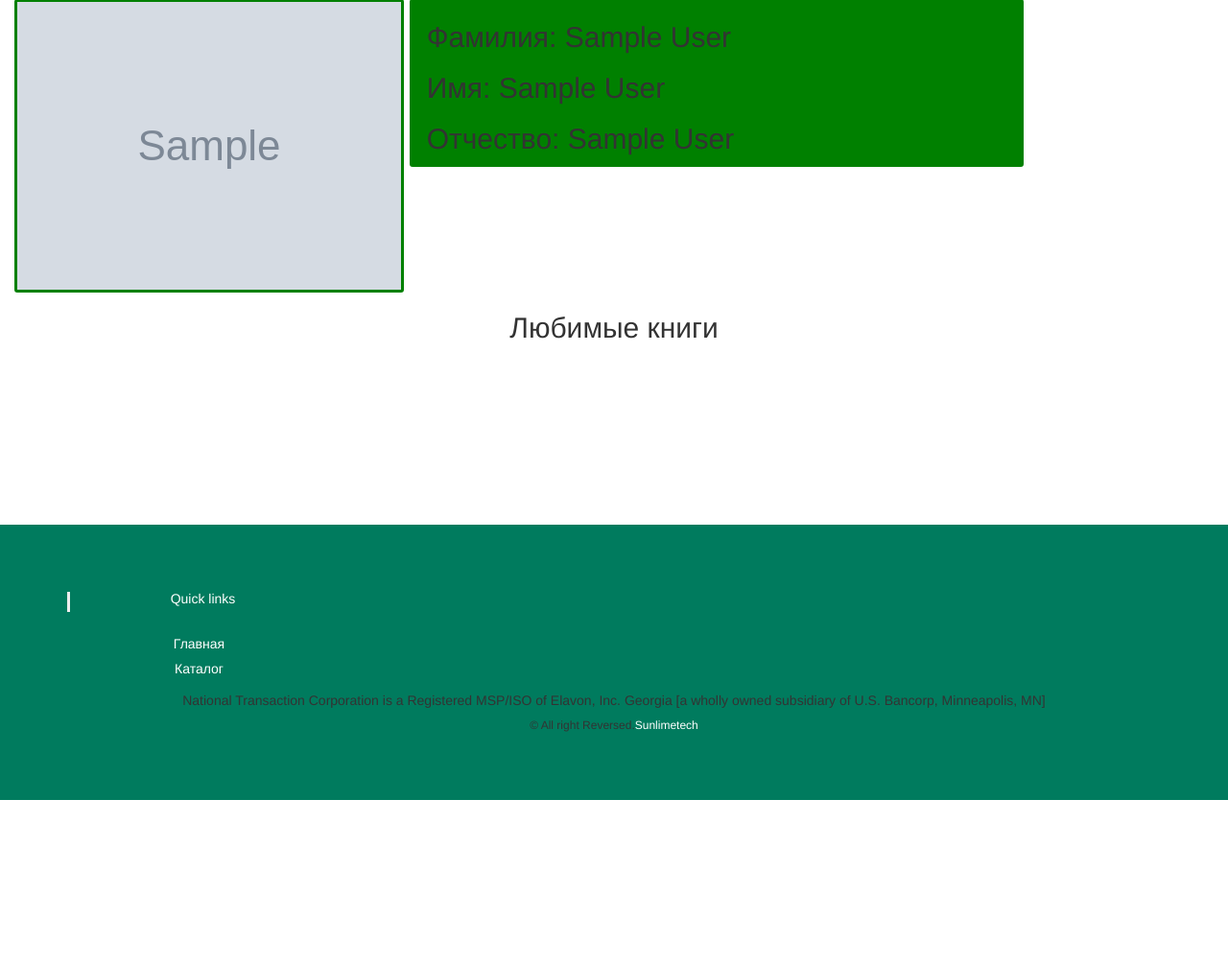
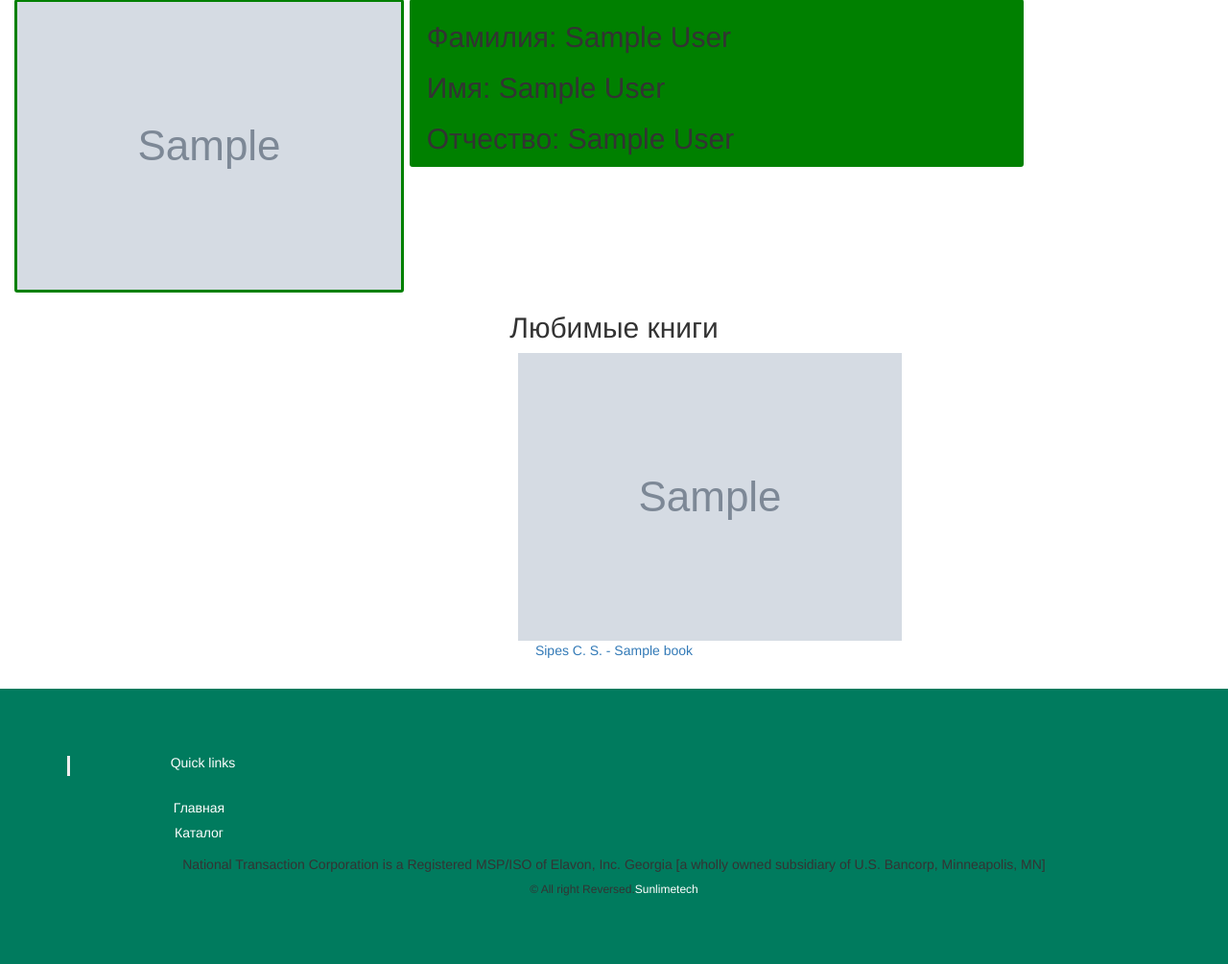
Before and after one commit to Mracobes9/MyBookSite, a Rails app: page /users/1 in a window 1280 px wide. Shown: the part 125-1130 px from the top of the page at 96% size. Before the commit the page ends 959 px from the top, so only its background shows below. Run offline with Rails 7, Linux system fonts and the light colour scheme; a user stored in the database is signed in; data comes from the database, SQL or seed files in the repository; tables that the repository leaves empty hold one stand-in row (values such as "Sample post"); grey boxes marked "Sample" are stand-in pictures; style sheets or scripts are compiled from the project's sources; parts of the project's set-up code (start-up, migrations or seed data) failed here and were passed over; some libraries are stand-ins or nearby versions.

Commit message:
Add validate on access user to favourite list

```diff
--- a/app/assets/stylesheets/user.scss
+++ b/app/assets/stylesheets/user.scss
@@ -15,4 +15,10 @@
 #favourite_book_field
 {
     background-color: #ffffff;
+     display: flex;
+    flex-direction: row;
+    justify-content: space-around;
+    align-items: center;
+    flex-wrap: wrap;
+
 }
--- a/app/controllers/users_controller.rb
+++ b/app/controllers/users_controller.rb
@@ -1,5 +1,6 @@
 class UsersController < ApplicationController
     def show
         @user = User.find(params[:id])
+        @favorite_books = @user.liked_books.paginate(:page => params[:page], :per_page => 10)
     end
 end
--- a/app/views/books/_book.html.erb
+++ b/app/views/books/_book.html.erb
@@ -1,4 +1,5 @@
 <div class="book_item" id="book-<%=book.id%>">
     <div class="image_part"><%= image_tag book.book_cover.url%></div>
     <div class="text_path"><%=link_to "#{book.author.second_name} #{book.author.name[0]}. #{book.author.middle_name[0]}. - #{book.name}", book_url(book.id)%></div>
+
 </div>
--- a/app/views/users/show.html.erb
+++ b/app/views/users/show.html.erb
@@ -9,16 +9,19 @@
             <h2> Отчество: <%= @user.middle_name%></p>
         </div>
     </div>
+    <% if user_signed_in? && current_user.id == @user.id%>
     <div class="row text-center">
         <h2>Любимые книги</h2>
-        <div class="col-md-3">
+        <%= will_paginate @favorite_books%>
+        <div class="col-md-2">
 
         </div>
-        <div class="col-md-6" id="favourite_book_field">
-
+        <div class="col-md-8" id="favourite_book_field">
+            <%=render @favorite_books%>
         </div>
-        <div class="col-md-3">
+        <div class="col-md-2">
 
         </div>
     </div>
+    <%end%>
 </div>
```
